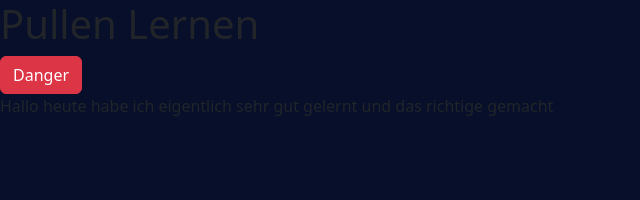
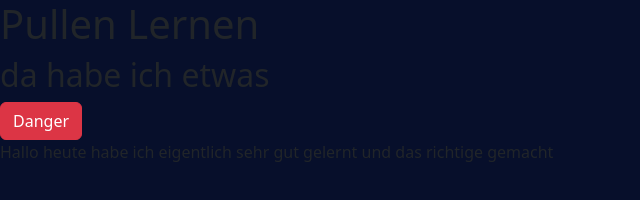
Before and after one commit to maidmilas/pullenLernen, a plain HTML site: page index.html in a window 1280 px wide. Shown: the whole page, without its empty margins (0-640 px from the left). Drawn offline with nearby package versions, Linux system fonts and the light colour scheme.

Commit message:
New commit

```diff
--- a/index.html
+++ b/index.html
@@ -11,6 +11,7 @@
 </head>
 <body>
     <h1>Pullen Lernen</h1>
+    <h2>da habe ich etwas</h2>
     <button type="button" class="btn btn-danger">Danger</button>
     <p>Hallo heute habe ich eigentlich sehr gut gelernt und das richtige gemacht</p>
 </body>
```
